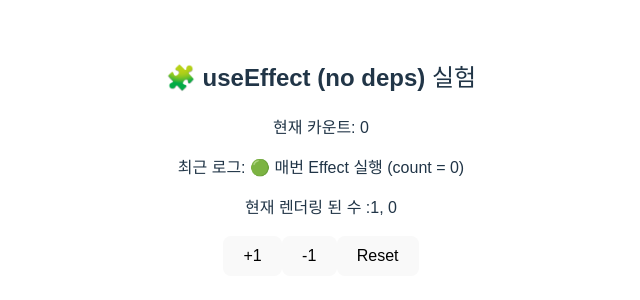
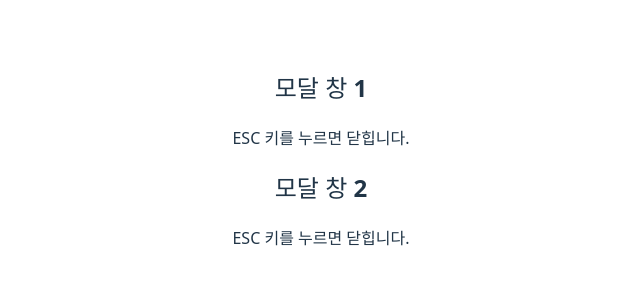
Before and after one commit to yunajoe/react-master-class-part1-inflearn, a React (Vite) app: page / in a window 1280 px wide. Shown: the part 242-542 px from the top of the page, without its empty margins (319-959 px from the left). Built offline with nearby package versions, Linux system fonts and the light colour scheme.

Commit message:
feat: mission8

```diff
--- a/src/App.jsx
+++ b/src/App.jsx
@@ -1,10 +1,24 @@
+import { useState } from "react";
 import "./App.css";
-import EffectLogger from "./EffectLogger";
+import Modal from "./Modal";
 
 function App() {
+  const [close, setClose] = useState(false);
+  const [close2, setClose2] = useState(false);
+
+  const handleClose = () => {
+    console.log("handleClose");
+    setClose(true);
+  };
+  const handleClose2 = () => {
+    console.log("handleClose2");
+    setClose2(true);
+  };
   return (
     <>
-      <EffectLogger />
+      {/* <EffectLogger /> */}
+      {!close && <Modal onClose={handleClose} num={1} />}
+      {!close2 && <Modal onClose={handleClose2} num={2} />}
     </>
   );
 }
--- /dev/null
+++ b/src/Modal.tsx
@@ -0,0 +1,27 @@
+import { useEffect } from "react";
+
+function Modal({ onClose, num }: { onClose: () => void; num: number }) {
+  const handleEsc = (e: any) => {
+    if (e.key === "Escape") {
+      onClose();
+    }
+  };
+  useEffect(() => {
+    console.log("useEFFECT", num);
+    window.addEventListener("keydown", handleEsc);
+    console.log("ESC 이벤트 등록됨", num);
+
+    return () => {
+      window.removeEventListener("keydown", handleEsc);
+      console.log("ESC 이벤트 제거됨", num);
+    };
+  });
+  return (
+    <div className="modal">
+      <h2>모달 창 {num}</h2>
+      <p>ESC 키를 누르면 닫힙니다.</p>
+    </div>
+  );
+}
+
+export default Modal;
```
